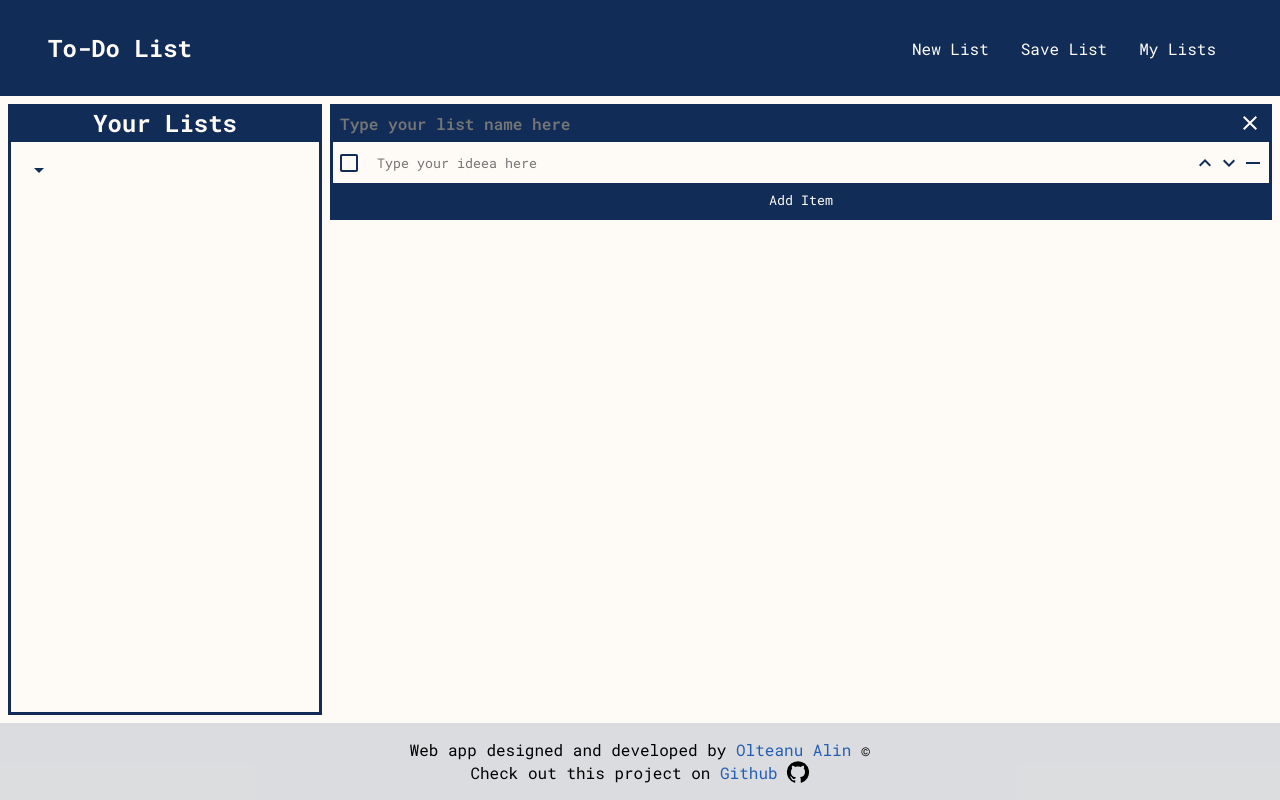
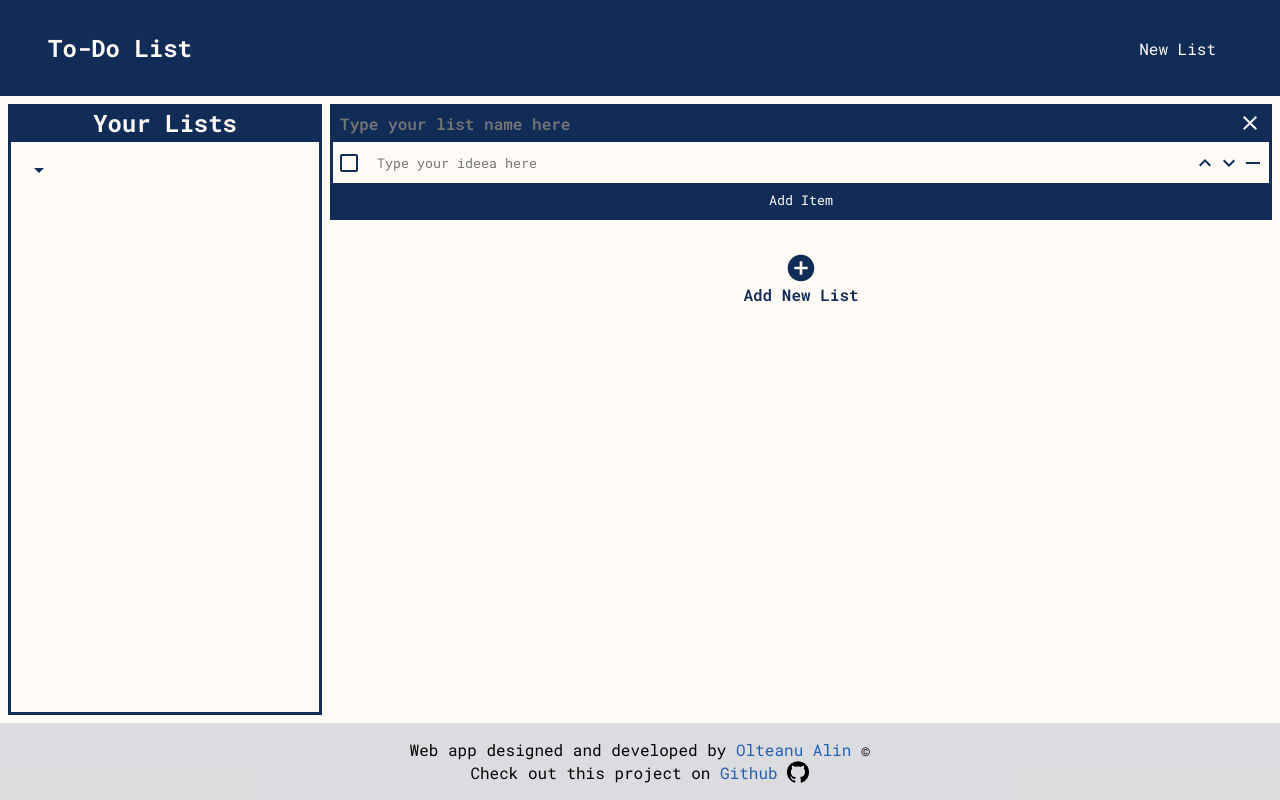
Before and after one commit to alin1k/React-ToDoList, a React (Create React App) app: page / in a window 1280 px wide. Both pictures are taken after a click on the item "New List". Built offline with nearby package versions, Linux system fonts and the light colour scheme.

Commit message:
Added 'Add new list' button bellow lists. Removed useless navbar links. Dropdown menu arrow now points up if dropdown is active

```diff
--- a/src/components/ListGrid/ListContent.jsx
+++ b/src/components/ListGrid/ListContent.jsx
@@ -1,5 +1,7 @@
 import React, { useState } from 'react'
 import ArrowDropDownIcon from '@mui/icons-material/ArrowDropDown';
+import ArrowDropUpIcon from '@mui/icons-material/ArrowDropUp';
+
 
 function ListContent({list, listIndex}) {
 
@@ -8,7 +10,7 @@ function ListContent({list, listIndex}) {
   return (
     <>
       <div className="listNameArrow" onClick={()=>{setDropDown(prev => !prev)}}>
-        <ArrowDropDownIcon/>
+        {dropDown? <ArrowDropUpIcon/> : <ArrowDropDownIcon/>}
         <h3>{list.name}</h3>
       </div>
       <div className="listContent" style={dropDown? {display: "inline-block"} : {display: "none"}}>
--- a/src/components/ListGrid/ListGrid.css
+++ b/src/components/ListGrid/ListGrid.css
@@ -81,6 +81,29 @@
   overflow-x: hidden;
 }
 
+.addListButton{
+  border: 0;
+  background-color: transparent;
+  color: #102C57;
+  display: flex;
+  flex-direction: column;
+  align-items: center;
+  font-family: inherit;
+  font-size: 1rem;
+  font-weight: 600;
+  margin: 1rem 0 2rem;
+}
+
+.addIcon{
+  width: 2rem !important;
+  height: 2rem !important;
+}
+
+.addListButton:hover{
+  color: #245eb4;
+  cursor: pointer;
+}
+
 @media only screen and (min-width: 750px){
   .listNamesContainer{
     display: block;
--- a/src/components/ListGrid/ListGrid.jsx
+++ b/src/components/ListGrid/ListGrid.jsx
@@ -3,6 +3,7 @@ import List from "../List/List";
 import "./ListGrid.css"
 import { useDispatch, useSelector } from "react-redux";
 import ListContent from "./ListContent";
+import AddCircleIcon from '@mui/icons-material/AddCircle';
 
 function ListGrid() {
 
@@ -28,6 +29,13 @@ function ListGrid() {
               index={index}
             />
           )}
+
+          <button className="addListButton" onClick={()=>{
+            dispatch(addList())
+          }}>
+            <AddCircleIcon className="addIcon"/>
+            Add New List
+          </button>
         </div>
         :
         <div className="headerContainer">
--- a/src/components/NavBar/NavBar.css
+++ b/src/components/NavBar/NavBar.css
@@ -13,13 +13,12 @@ nav ul{
   list-style: none;
   display: flex;
   flex-direction: column;
-  align-items: start;
+  align-items: center;
 }
 
 nav li{
   padding: 0 1rem;
   color: #FEFAF6;
-  margin-bottom: 15px;
 }
 
 nav li:hover{
--- a/src/components/NavBar/NavBar.jsx
+++ b/src/components/NavBar/NavBar.jsx
@@ -15,10 +15,6 @@ function NavBar() {
         }}>
           New List
         </li>
-        <li>
-          Save List
-        </li>
-        <li>My Lists</li>
       </ul>
     </nav>
   )
```
Also changed, not shown: 1 other file (tests, documents, lock files or other folders).
